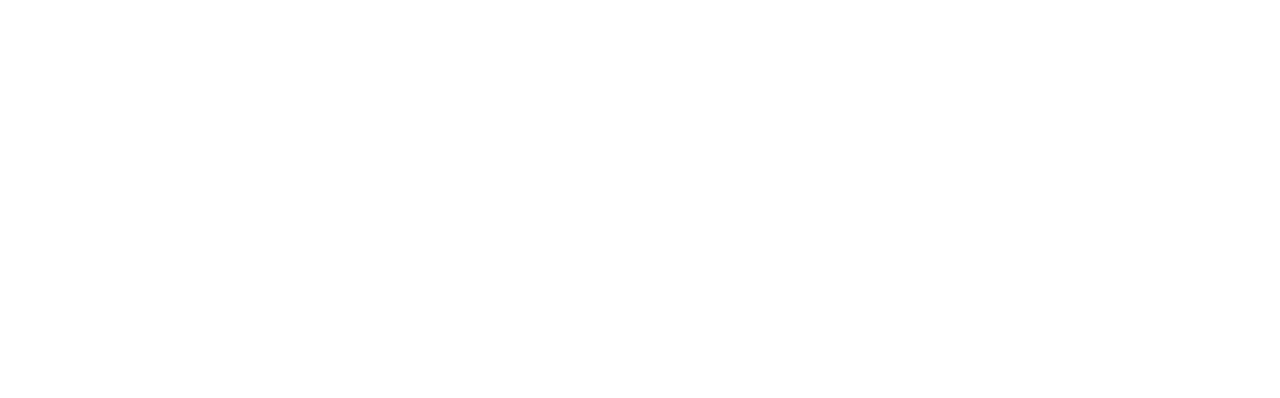
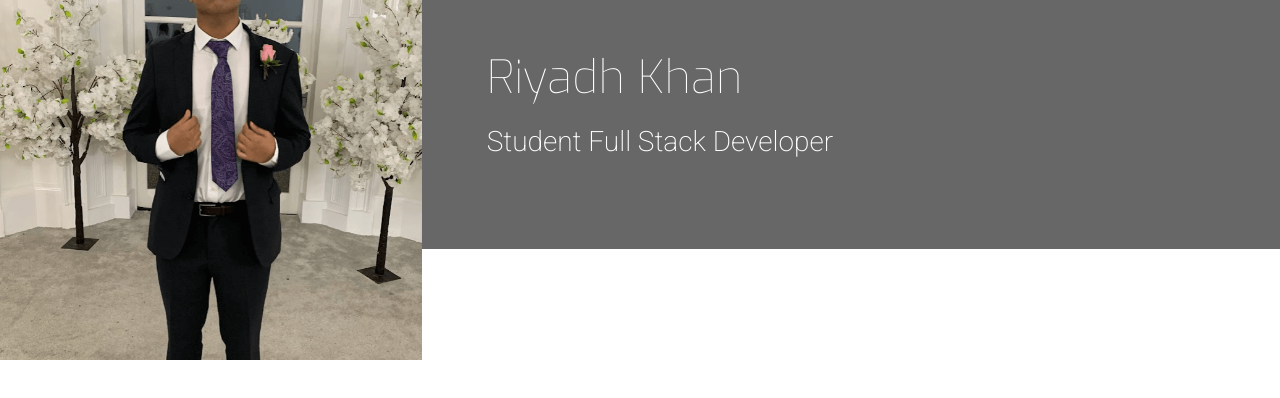
Before and after one commit to RiyadhKh4n/resume-project, a plain HTML site: page index.html in a window 1280 px wide. Drawn offline with nearby package versions, Linux system fonts and the light colour scheme.

Commit message:
Add title photo, name and title

```diff
--- a/assets/css/style.css
+++ b/assets/css/style.css
@@ -1,2 +1,44 @@
-@import url('https://fonts.googleapis.com/css2?family=Roboto:100,200,300,400,500,600,700');
-@import url('https://fonts.googleapis.com/css2?family=Exo:100,200,300,400,500,600,700');
+@import url('https://fonts.googleapis.com/css?family=Roboto:100,200,300,400,500,600,700|Exo:100,200,300,400,500,600,700');
+/* ----------------------------------------Colours */
+
+.bg-color-name-title{
+    background-color: #676767;
+}
+
+/* ----------------------------------------Heading */
+
+header {
+    margin: 0;
+}
+
+.heading{
+    margin-left:50px;
+}
+
+.logo {
+    background: url("../images/Riyadh.png");
+    background-position: center;
+    background-repeat: no-repeat;
+    background-size: cover;
+    min-height: 360px;
+    transition: all .5s ease-in-out;
+    -moz-transition: all .5s ease-in-out;
+    -webkit-transition: all .5s ease-in-out;
+}
+
+.name{
+    font-family: "Exo", sans-serif;
+    font-weight: 100;
+    font-size: 46px;
+    margin-top: 50px;
+    color: white;
+}
+
+.title{
+    font-family: "Roboto", sans-serif;
+    font-weight: 200;
+    font-size: 28px;
+    margin-top:20px;
+    margin-bottom: 90px;
+    color: white;
+}
--- a/index.html
+++ b/index.html
@@ -1,32 +1,38 @@
 <!DOCTYPE html>
 <html lang="en">
+
 <head>
     <meta charset="UTF-8">
-    <meta http-equiv="X-UA-Compatible" content="IE=edge">
     <meta name="viewport" content="width=device-width, initial-scale=1.0">
-    <link rel="stylesheet" href="https://maxcdn.bootstrapcdn.com/bootstrap/4.2.1/css/bootstrap.min.css"/>
-    <link rel="stylesheet" href="https://maxcdn.bootstrapcdn.com/font-awesome/4.7.0/css/font-awesome.min.css" type="text/css" />
-    <link rel="stylesheet" href="assets/css/style.css" type="text/css">
-    <title>Riyadh</title>
+    <meta http-equiv="X-UA-Compatible" content="ie=edge">
+    <link rel="stylesheet" href="https://maxcdn.bootstrapcdn.com/bootstrap/4.2.1/css/bootstrap.min.css"
+        type="text/css" />
+    <link rel="stylesheet" href="https://maxcdn.bootstrapcdn.com/font-awesome/4.7.0/css/font-awesome.min.css"
+        type="text/css" />
+    <link rel="stylesheet" href="assets/css/style.css">
+    <title>Rosie</title>
 </head>
+
 <body>
     <header>
         <div class="row">
-            <div class="col-md-4">
-
-            </div>
+            <a class="col-md-4 logo" href="index.html"></a>
             <div class="col-md-8">
-
+                <div class="row bg-color-name-title">
+                    <div class="col heading">
+                        <h1 class="name">Riyadh Khan</h1>
+                        <h2 class="title">Student Full Stack Developer</h2>
+                    </div>
+                </div>
             </div>
         </div>
     </header>
-
     <section>
 
     </section>
-
     <footer>
 
     </footer>
 </body>
+
 </html>
```
Also changed, not shown: assets/images/Riyadh.png (added).
